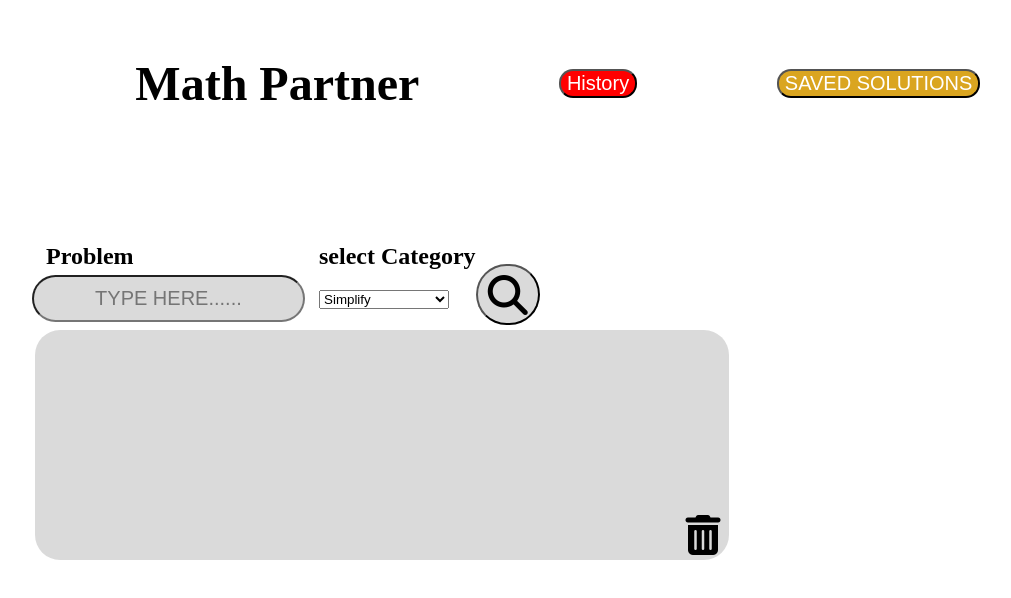
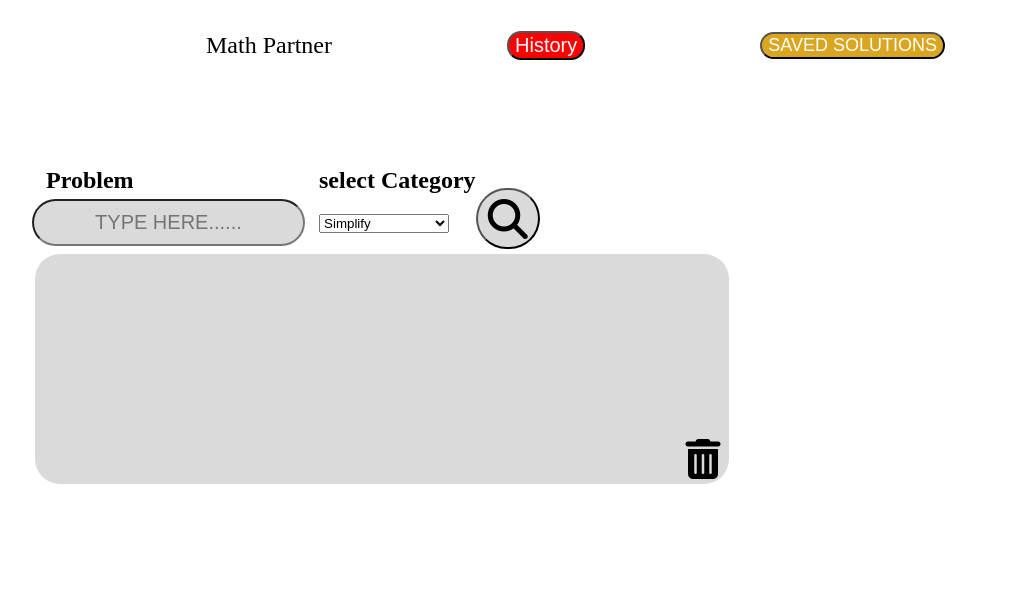
Before and after one commit to Adarshsharma42876/Maths-Partner---Javascript-Project---a9gg7uxyvdi9, a plain HTML site: page index.html in a window 1280 px wide. Shown: the whole page, without its empty margins (152-1163 px from the left). Drawn offline with Linux system fonts and the light colour scheme.

Commit message:
Update styles.css

```diff
--- a/styles.css
+++ b/styles.css
@@ -25,14 +25,15 @@
 }
 
 .upper-container p {
-    font-size: 6vh;
-    font-weight: 900;
+    font-size:3vh;
+    font-weight: 200;
+
 }
 
 .upper-container #savedBtn {
     background-color: goldenrod;
     color: white;
-    font-size: 20px;
+    font-size: 18px;
     display: inline;
     border-radius: 14px;
 
```
